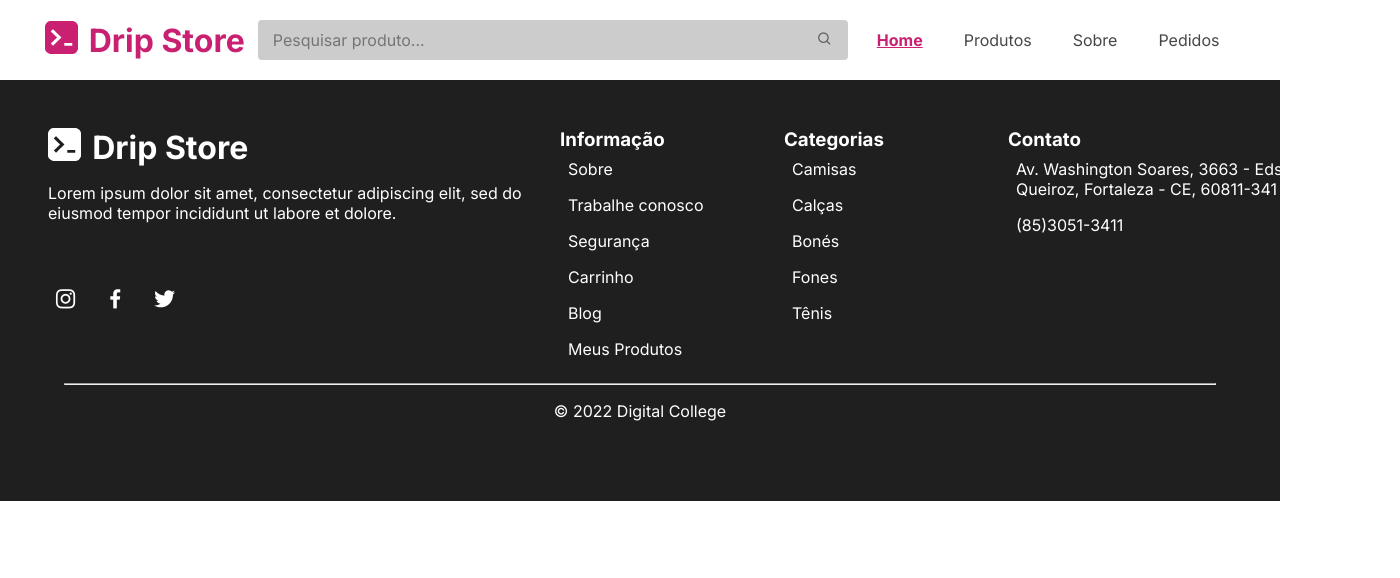
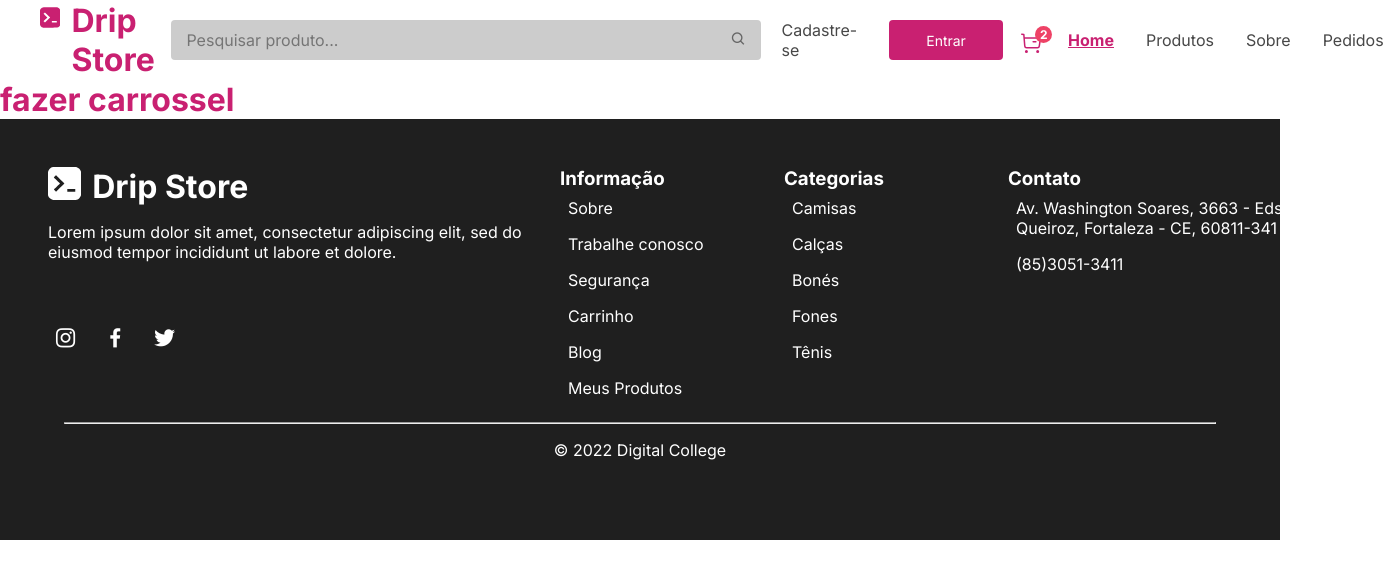
Before and after one commit to ArthurAgDuarte/projeto-final-gt, a React (Vite) app: page / in a window 1280 px wide. Shown: the top 578 px of the page, 1400 px wide, since content can reach past the window. Built offline with nearby package versions, Linux system fonts and the light colour scheme.

Commit message:
header quase pronto(falta css)

```diff
--- /dev/null
+++ b/src/Components/BHeader/BHeader.css
@@ -0,0 +1,9 @@
+
+button.entrar{
+    background-color: #C92071;
+    color: #ffffff;
+    border-radius: 4px;
+    width: 7.125rem;
+    font-size: .875rem;
+    height: 2.5rem;
+}
--- /dev/null
+++ b/src/Components/BHeader/BHeader.jsx
@@ -0,0 +1,16 @@
+import { Link } from "react-router-dom";
+import "../BHeader/BHeader.css"
+import minhaImagem from "../../assets/Cart.svg"
+
+
+export default function BHeader() {
+    return(
+        <>
+            <Link to = "/cadastro">Cadastre-se</Link>
+            <Link to = "/login">
+                <button className="entrar">Entrar</button>
+            </Link>
+            <img src={minhaImagem} alt="" />
+        </>
+    );
+}
--- a/src/Components/Header/Header.jsx
+++ b/src/Components/Header/Header.jsx
@@ -3,6 +3,7 @@ import Nav from "../Nav/Nav";
 import Search from "../Search/Search";
 import "../Header/Header.css"
 import { Link } from 'react-router-dom';
+import BHeader from "../BHeader/BHeader";
 
 
 export default function Header(){
@@ -12,6 +13,7 @@ export default function Header(){
                 {/* <Link to ='/'><Logo cor ="#C92071"/></Link> */}
                 <Logo cor ="#C92071"/>
                 <Search/>
+                <BHeader/>
                 <Nav/>
             </header>
         </>
--- a/src/Pages/Home.jsx
+++ b/src/Pages/Home.jsx
@@ -7,6 +7,9 @@ export default function Home(){
     return(
     <>
        <Header/>
+       <main>
+        <h1>fazer carrossel</h1>
+       </main>
        <Footer/>
     </>
     );
--- a/src/Pages/ProductVP.jsx
+++ b/src/Pages/ProductVP.jsx
@@ -3,7 +3,9 @@ import Footer from '../Components/Footer/Footer.jsx';
 export default function ProductVP(){
     return(
     <>
+        <Header/>
         <h2>Ver Produto</h2>
+        <Footer/>
     </>
     );
 }
```
Also changed, not shown: src/assets/Cart.svg (added).
